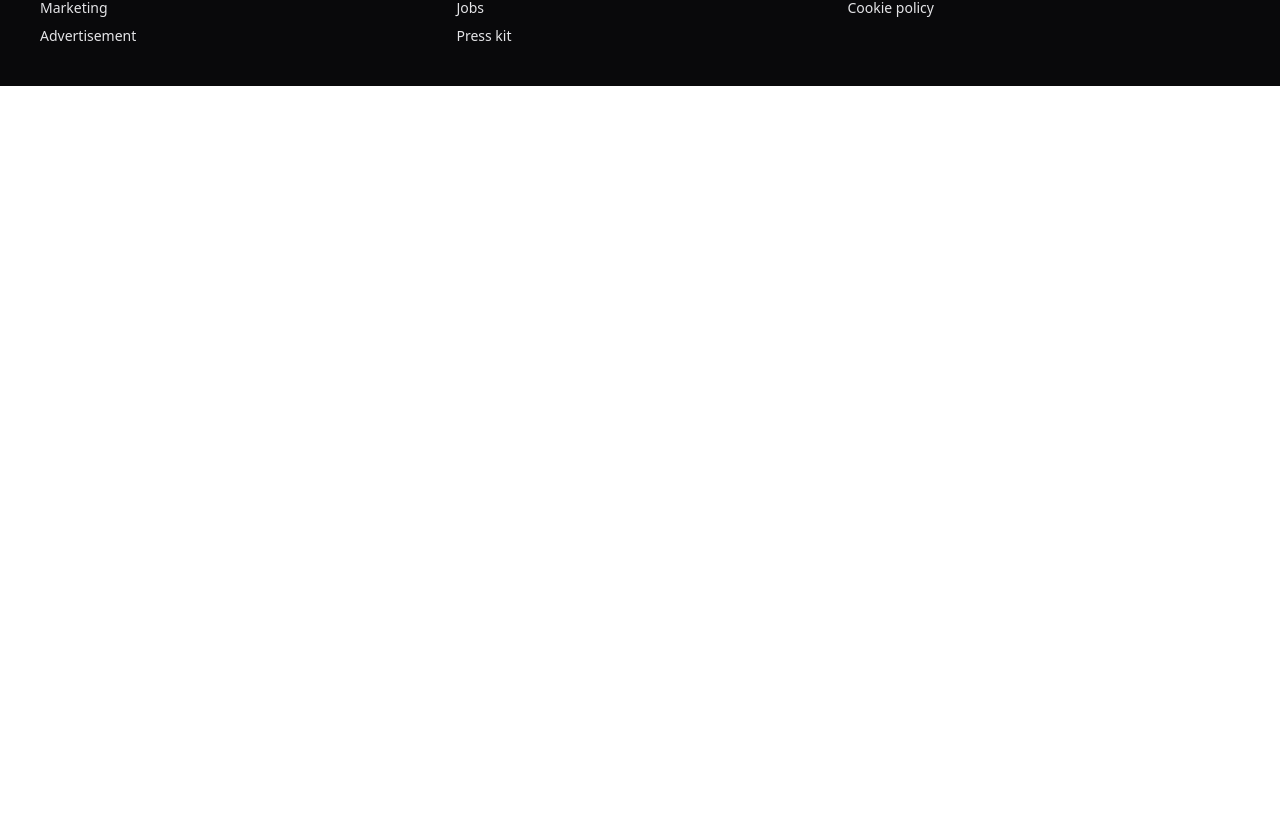
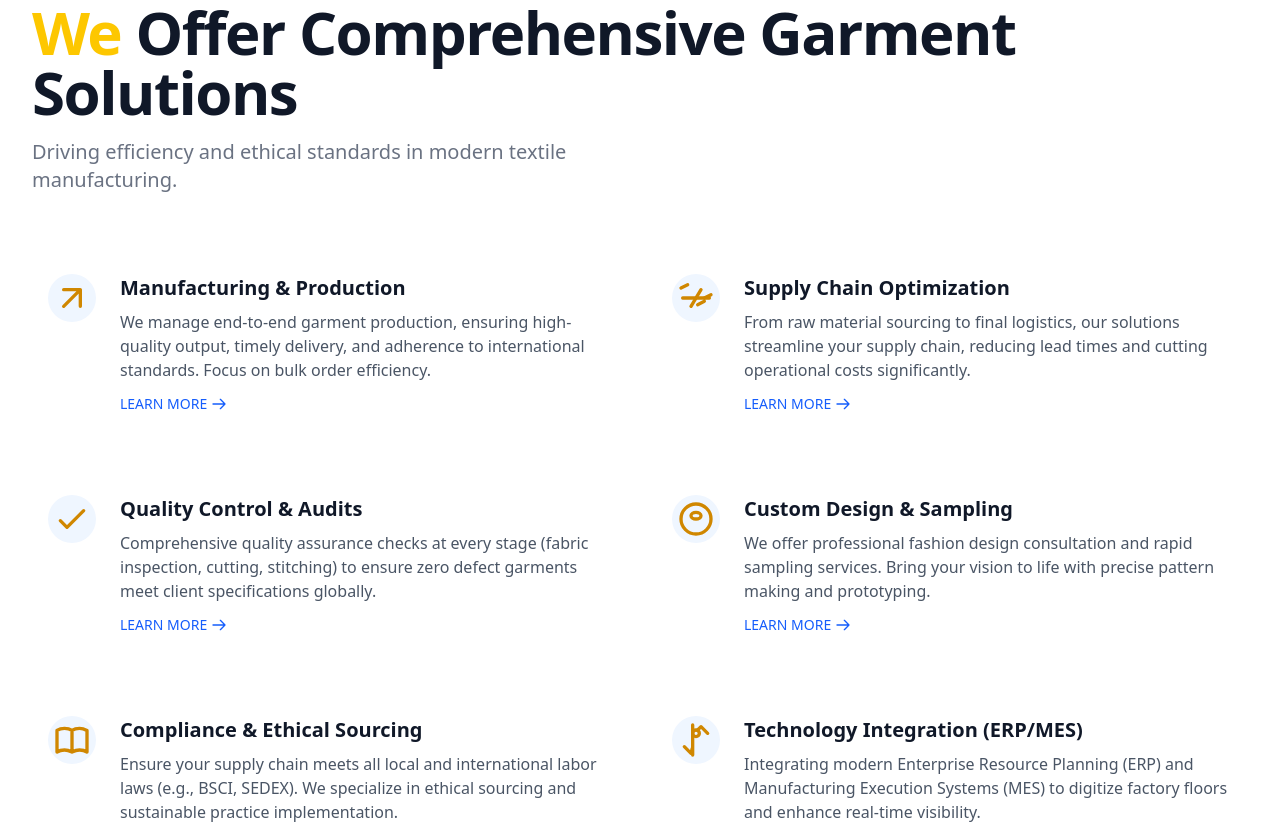
Before and after one commit to sifat-arch/fontend-Garments-Order, a React (Vite) app: page / in a window 1280 px wide. Shown: the part 2722-3546 px from the top of the page. Before the commit the page ends 2808 px from the top, so only its background shows below. Built offline with nearby package versions, Linux system fonts and the light colour scheme; no server answers.

Commit message:
added services page for home page

```diff
--- a/src/pages/Home/AboutUs.jsx
+++ b/src/pages/Home/AboutUs.jsx
@@ -3,7 +3,7 @@ import React from "react";
 const AboutUs = () => {
   return (
     <div>
-      <div className="bg-stone-50 min-h-screen py-16 md:py-24">
+      <div className="bg-stone-50 my-5 py-16 md:py-24">
         <div className="max-w-7xl mx-auto px-4 sm:px-6 lg:px-8">
           <section className="flex flex-col md:flex-row items-center justify-between mb-16 md:mb-24">
             <div className="md:w-1/2 lg:w-5/12 order-2 md:order-1 mt-8 md:mt-0">
--- a/src/pages/Home/Home.jsx
+++ b/src/pages/Home/Home.jsx
@@ -5,6 +5,7 @@ import OurProducts from "./OurProducts";
 import HowItWorks from "./HowItWorks";
 import CustomerFeedback from "./CustomerFeedback";
 import AboutUs from "./AboutUs";
+import Services from "./Services";
 
 const Home = () => {
   const user = useAuth();
@@ -17,6 +18,7 @@ const Home = () => {
       <HowItWorks />
       <CustomerFeedback />
       <AboutUs />
+      <Services />
     </div>
   );
 };
--- /dev/null
+++ b/src/pages/Home/Services.jsx
@@ -0,0 +1,223 @@
+import React from "react";
+
+const Services = () => {
+  const services = [
+    {
+      title: "Manufacturing & Production",
+      description:
+        "We manage end-to-end garment production, ensuring high-quality output, timely delivery, and adherence to international standards. Focus on bulk order efficiency.",
+      icon: (
+        <svg
+          className="w-10 h-10 text-yellow-600"
+          fill="none"
+          stroke="currentColor"
+          viewBox="0 0 24 24"
+          xmlns="http://www.w3.org/2000/svg"
+        >
+          <path
+            strokeLinecap="round"
+            strokeLinejoin="round"
+            strokeWidth="2"
+            d="M7 7h10m0 0v10m0-10L7 17"
+          ></path>
+        </svg>
+      ),
+      link: "#",
+    },
+    {
+      title: "Supply Chain Optimization",
+      description:
+        "From raw material sourcing to final logistics, our solutions streamline your supply chain, reducing lead times and cutting operational costs significantly.",
+      icon: (
+        <svg
+          className="w-10 h-10 text-yellow-600"
+          fill="none"
+          stroke="currentColor"
+          viewBox="0 0 24 24"
+          xmlns="http://www.w3.org/2000/svg"
+        >
+          <path
+            strokeLinecap="round"
+            strokeLinejoin="round"
+            strokeWidth="2"
+            d="M9 17L15 7"
+          ></path>
+          <path
+            strokeLinecap="round"
+            strokeLinejoin="round"
+            strokeWidth="2"
+            d="M4 12H20"
+          ></path>
+          <path
+            strokeLinecap="round"
+            strokeLinejoin="round"
+            strokeWidth="2"
+            d="M3 6l4-2m10 8l4-2m-8 6l4-2"
+          ></path>
+        </svg>
+      ),
+      link: "#",
+    },
+    {
+      title: "Quality Control & Audits",
+      description:
+        "Comprehensive quality assurance checks at every stage (fabric inspection, cutting, stitching) to ensure zero defect garments meet client specifications globally.",
+      icon: (
+        <svg
+          className="w-10 h-10 text-yellow-600"
+          fill="none"
+          stroke="currentColor"
+          viewBox="0 0 24 24"
+          xmlns="http://www.w3.org/2000/svg"
+        >
+          <path
+            strokeLinecap="round"
+            strokeLinejoin="round"
+            strokeWidth="2"
+            d="M5 13l4 4L19 7"
+          ></path>
+        </svg>
+      ),
+      link: "#",
+    },
+    {
+      title: "Custom Design & Sampling",
+      description:
+        "We offer professional fashion design consultation and rapid sampling services. Bring your vision to life with precise pattern making and prototyping.",
+      icon: (
+        <svg
+          className="w-10 h-10 text-yellow-600"
+          fill="none"
+          stroke="currentColor"
+          viewBox="0 0 24 24"
+          xmlns="http://www.w3.org/2000/svg"
+        >
+          <path
+            strokeLinecap="round"
+            strokeLinejoin="round"
+            strokeWidth="2"
+            d="M12 8c1.657 0 3 .895 3 2s-1.343 2-3 2-3-.895-3-2 1.343-2 3-2z"
+          ></path>
+          <path
+            strokeLinecap="round"
+            strokeLinejoin="round"
+            strokeWidth="2"
+            d="M21 12a9 9 0 11-18 0 9 9 0 0118 0z"
+          ></path>
+        </svg>
+      ),
+      link: "#",
+    },
+    {
+      title: "Compliance & Ethical Sourcing",
+      description:
+        "Ensure your supply chain meets all local and international labor laws (e.g., BSCI, SEDEX). We specialize in ethical sourcing and sustainable practice implementation.",
+      icon: (
+        <svg
+          className="w-10 h-10 text-yellow-600"
+          fill="none"
+          stroke="currentColor"
+          viewBox="0 0 24 24"
+          xmlns="http://www.w3.org/2000/svg"
+        >
+          <path
+            strokeLinecap="round"
+            strokeLinejoin="round"
+            strokeWidth="2"
+            d="M12 6.253v13m0-13C10.832 5.477 9.246 5 7.5 5S4.168 5.477 3 6.253v13C4.168 18.477 5.832 18 7.5 18s3 .477 4.5 1.253m0-13C13.168 5.477 14.754 5 16.5 5s3 .477 4.5 1.253v13C19.832 18.477 18.168 18 16.5 18s-3 .477-4.5 1.253"
+          ></path>
+        </svg>
+      ),
+      link: "#",
+    },
+    {
+      title: "Technology Integration (ERP/MES)",
+      description:
+        "Integrating modern Enterprise Resource Planning (ERP) and Manufacturing Execution Systems (MES) to digitize factory floors and enhance real-time visibility.",
+      icon: (
+        <svg
+          className="w-10 h-10 text-yellow-600"
+          fill="none"
+          stroke="currentColor"
+          viewBox="0 0 24 24"
+          xmlns="http://www.w3.org/2000/svg"
+        >
+          <path
+            strokeLinecap="round"
+            strokeLinejoin="round"
+            strokeWidth="2"
+            d="M9.75 17L9 20l-4-4m8-10L15 4l4 4m-4-4h.01M10 21V3"
+          ></path>
+          <path
+            strokeLinecap="round"
+            strokeLinejoin="round"
+            strokeWidth="2"
+            d="M12 10a2 2 0 100-4 2 2 0 000 4z"
+          ></path>
+        </svg>
+      ),
+      link: "#",
+    },
+  ];
+
+  return (
+    <div className="bg-white py-16 sm:py-24">
+      <div className="max-w-7xl mx-auto px-4 sm:px-6 lg:px-8">
+        <div className="mb-12 md:mb-16">
+          <h1 className="text-4xl sm:text-5xl lg:text-6xl font-extrabold tracking-tight text-gray-900 text-center md:text-left">
+            <span className="text-yellow-400">We</span> Offer Comprehensive
+            Garment Solutions
+          </h1>
+          <p className="mt-4 text-xl text-gray-500 text-center md:text-left max-w-2xl mx-auto md:mx-0">
+            Driving efficiency and ethical standards in modern textile
+            manufacturing.
+          </p>
+        </div>
+
+        <div className="grid grid-cols-1 md:grid-cols-2 gap-x-8 gap-y-12">
+          {services.map((service, index) => (
+            <div
+              key={index}
+              className="flex flex-col sm:flex-row space-y-4 sm:space-y-0 sm:space-x-6 p-4"
+            >
+              <div className="flex-shrink-0">
+                <div className="flex items-center justify-center h-12 w-12 rounded-full bg-blue-50">
+                  {service.icon}
+                </div>
+              </div>
+
+              <div>
+                <h3 className="text-xl font-semibold text-gray-900 mb-2">
+                  {service.title}
+                </h3>
+                <p className="text-base text-gray-600">{service.description}</p>
+                <a
+                  href={service.link}
+                  className="mt-3 inline-flex items-center text-sm font-medium text-blue-600 hover:text-blue-800 transition duration-150"
+                >
+                  LEARN MORE
+                  <svg
+                    className="ml-1 w-4 h-4"
+                    fill="none"
+                    stroke="currentColor"
+                    viewBox="0 0 24 24"
+                    xmlns="http://www.w3.org/2000/svg"
+                  >
+                    <path
+                      strokeLinecap="round"
+                      strokeLinejoin="round"
+                      strokeWidth="2"
+                      d="M14 5l7 7m0 0l-7 7m7-7H3"
+                    ></path>
+                  </svg>
+                </a>
+              </div>
+            </div>
+          ))}
+        </div>
+      </div>
+    </div>
+  );
+};
+
+export default Services;
```
Also changed, not shown: src/Layouts/DashboardLayout.jsx (+114 -98 lines).
